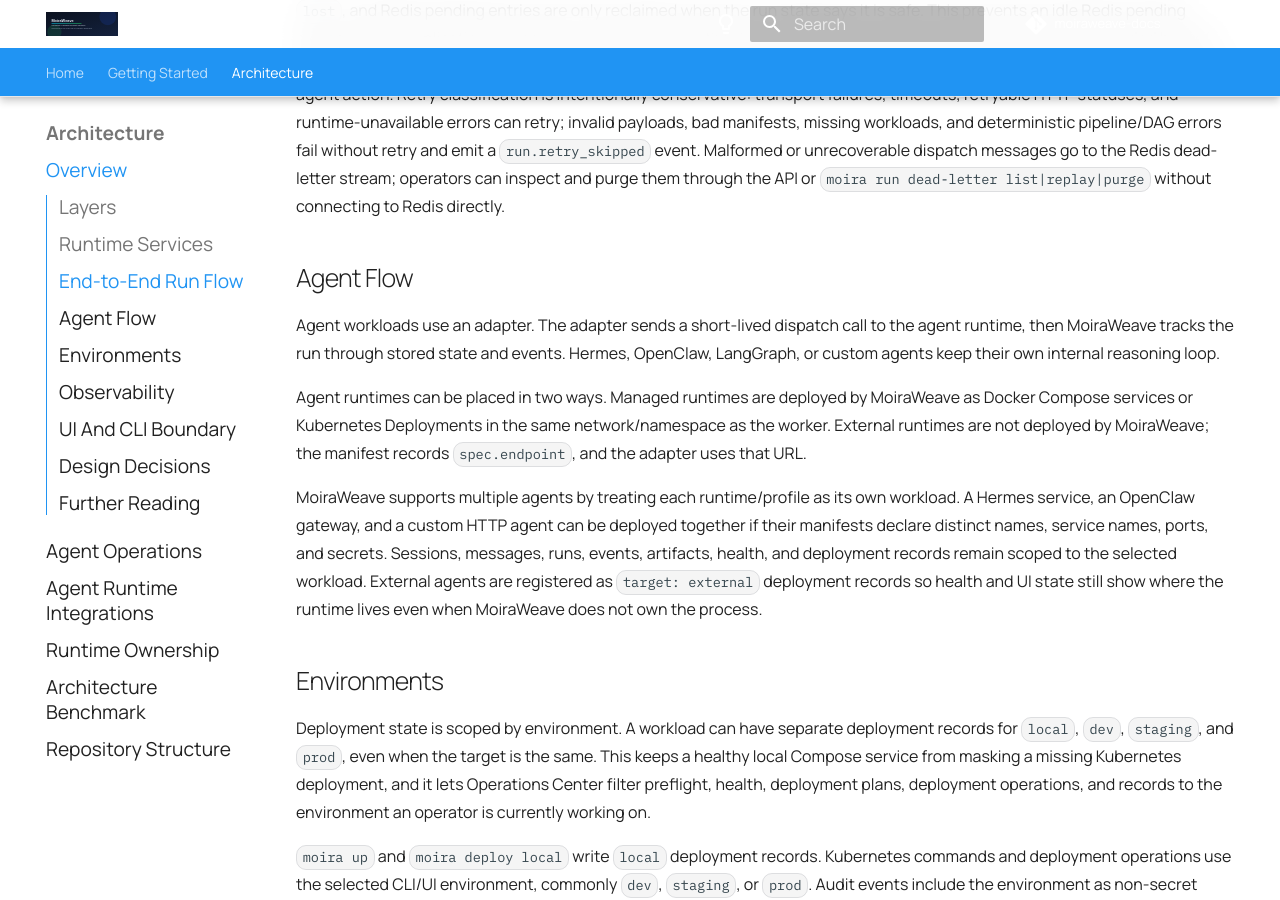
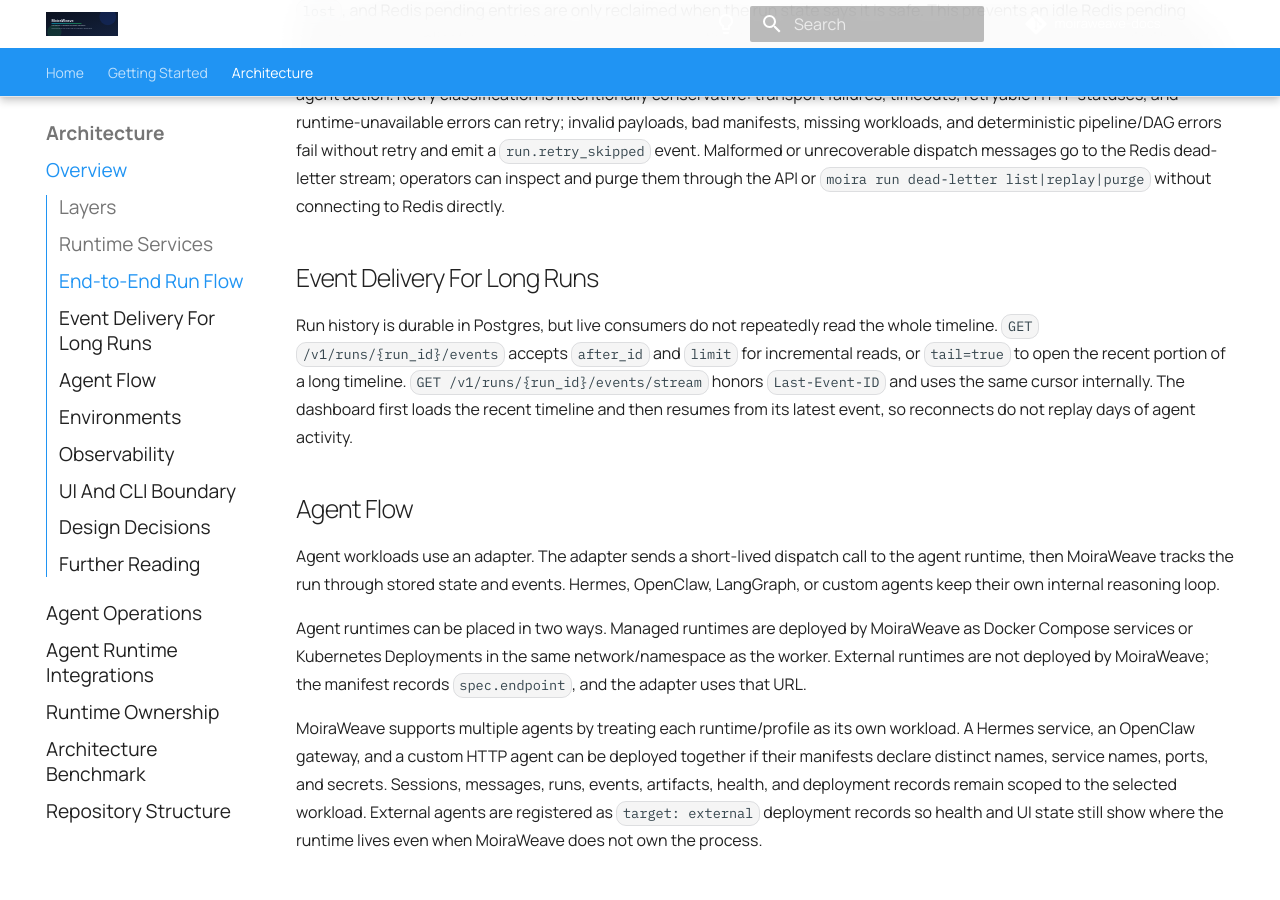
Before and after one commit to moiraweave-labs/moiraweave-docs, an MkDocs documentation site: the page built from docs/architecture.md, in a window 1280 px wide and 900 px high, scrolled down 1359 px. Built offline with MkDocs 1.6.1 and Material for MkDocs 9.7.7, drawn with Linux system fonts in a browser that asks for light colours; comment, search, counter and statistics services are not loaded.

Commit message:
docs: explain incremental run event delivery

```diff
--- a/docs/architecture.md
+++ b/docs/architecture.md
@@ -49,6 +49,16 @@ workloads, and deterministic pipeline/DAG errors fail without retry and emit a
 the Redis dead-letter stream; operators can inspect and purge them through the
 API or `moira run dead-letter list|replay|purge` without connecting to Redis
 directly.
+
+## Event Delivery For Long Runs
+
+Run history is durable in Postgres, but live consumers do not repeatedly read
+the whole timeline. `GET /v1/runs/{run_id}/events` accepts `after_id` and
+`limit` for incremental reads, or `tail=true` to open the recent portion of a
+long timeline. `GET /v1/runs/{run_id}/events/stream` honors `Last-Event-ID` and
+uses the same cursor internally. The dashboard first loads the recent timeline
+and then resumes from its latest event, so reconnects do not replay days of
+agent activity.
 
 ## Agent Flow
 
```
